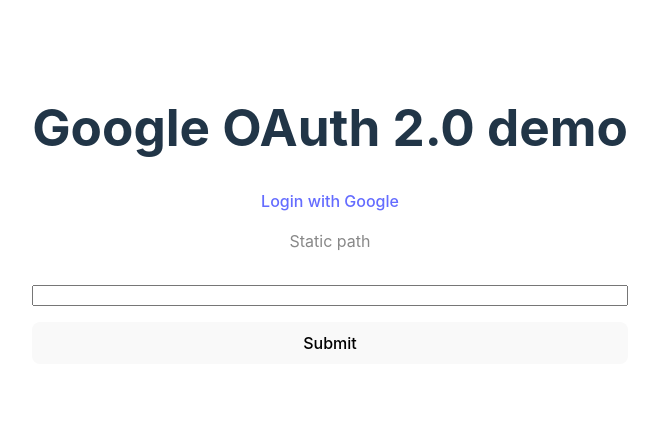
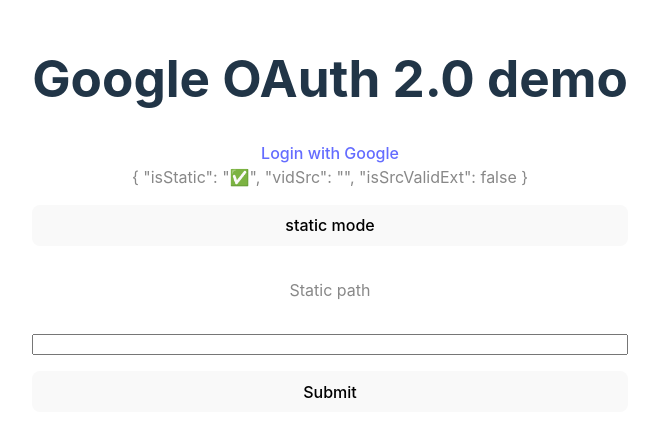
Before and after one commit to league-of-pilot/noddv-react, a React (Vite) app: page / in a window 1280 px wide. Shown: the part 186-622 px from the top of the page, without its empty margins (310-969 px from the left). Built offline with nearby package versions, Linux system fonts and the light colour scheme.

Commit message:
fix: add static and stream url switch btn

```diff
--- a/src/app/router.tsx
+++ b/src/app/router.tsx
@@ -1,6 +1,7 @@
 import { createBrowserRouter } from "react-router-dom"
 import Home from "../pages/Home"
 import Login from "../pages/Login"
+import HlsStreaming from "../pages/HlsStreaming"
 
 const OATH_PATH = "/login/oath"
 const router = createBrowserRouter([
@@ -11,6 +12,10 @@
   {
     path: OATH_PATH,
     element: <Login />
+  },
+  {
+    path: "/hls",
+    element: <HlsStreaming />
   }
 ])
 
--- a/src/feature/VideoPlayer.tsx
+++ b/src/feature/VideoPlayer.tsx
@@ -1,8 +1,8 @@
-import { useState } from "react"
+import { useState } from 'react'
 
 const dummyFileExtCheck = (fileUrl: string) => {
-  const fileName = fileUrl.split("/").pop()
-  const fileNameArr = fileName?.split(".")
+  const fileName = fileUrl.split('/').pop()
+  const fileNameArr = fileName?.split('.')
   if (!fileNameArr || fileNameArr.length < 2) {
     return false
   }
@@ -11,36 +11,47 @@
   return !!isExtValid
 }
 
-const vidStaticPath = "http://localhost:4007/static/videos/temp/"
-type TFlexDirection = "row" | "row-reverse" | "column" | "column-reverse"
+const vidStaticPath = 'http://localhost:4007/static/videos/'
+const apiStreamPath = 'http://localhost:4007/api/video-stream/'
+
+type TFlexDirection = 'row' | 'row-reverse' | 'column' | 'column-reverse'
 const flexGap = {
-  display: "flex",
-  gap: "1rem",
-  flexDirection: "column" as TFlexDirection
+  display: 'flex',
+  gap: '1rem',
+  flexDirection: 'column' as TFlexDirection
 }
 
 export default function VideoPlayer() {
-  const [val, setVal] = useState("")
-  const [vidSrc, setVidSrc] = useState("")
-  const onClick = () => {
-    const src = `${vidStaticPath}${val}`
+  const [val, setVal] = useState('')
+  const [vidSrc, setVidSrc] = useState('')
+  const [isStatic, setIsStatic] = useState(true)
+
+  const getLink = () => {
+    const src = isStatic ? `${vidStaticPath}${val}` : `${apiStreamPath}${val}`
     setVidSrc(src)
   }
 
   const isSrcValidExt = dummyFileExtCheck(vidSrc)
 
-  console.log({ isSrcValidExt, vidSrc })
+  const debug = {
+    isStatic: isStatic ? '✅' : '❌',
+    vidSrc,
+    isSrcValidExt
+  }
   return (
     <div style={flexGap}>
       <div style={flexGap}>
+        <div>{JSON.stringify(debug, null, 2)}</div>
+        <button onClick={() => setIsStatic(!isStatic)}>
+          {isStatic ? 'static mode' : 'stream mode'}
+        </button>
+      </div>
+      <div style={flexGap}>
         <p>Static path</p>
-        <input
-          type="text"
-          value={val}
-          onChange={(e) => setVal(e.target.value)}
-        />
-        <button onClick={onClick}>Submit</button>
+        <input type='text' value={val} onChange={e => setVal(e.target.value)} />
+        <button onClick={getLink}>Submit</button>
       </div>
+
       {isSrcValidExt && <Video vidSrc={vidSrc} />}
     </div>
   )
@@ -48,8 +59,8 @@
 
 // Bọc component lại vẫn ko re-render, phải gán key vào
 const Video = ({ vidSrc }: { vidSrc: string }) => (
-  <video key={vidSrc} controls width={500} autoPlay>
-    <source src={vidSrc} type="video/mp4" />
-    <track kind="captions" />
+  <video key={`${vidSrc}`} controls width={500} autoPlay>
+    <source src={vidSrc} type='video/mp4' />
+    <track kind='captions' />
   </video>
 )
--- /dev/null
+++ b/src/pages/HlsStreaming.tsx
@@ -0,0 +1,3 @@
+export default function HlsStreaming() {
+  return <div>HlsStreaming</div>
+}
```
Also changed, not shown: 1 other file (tests, documents, lock files or other folders).
